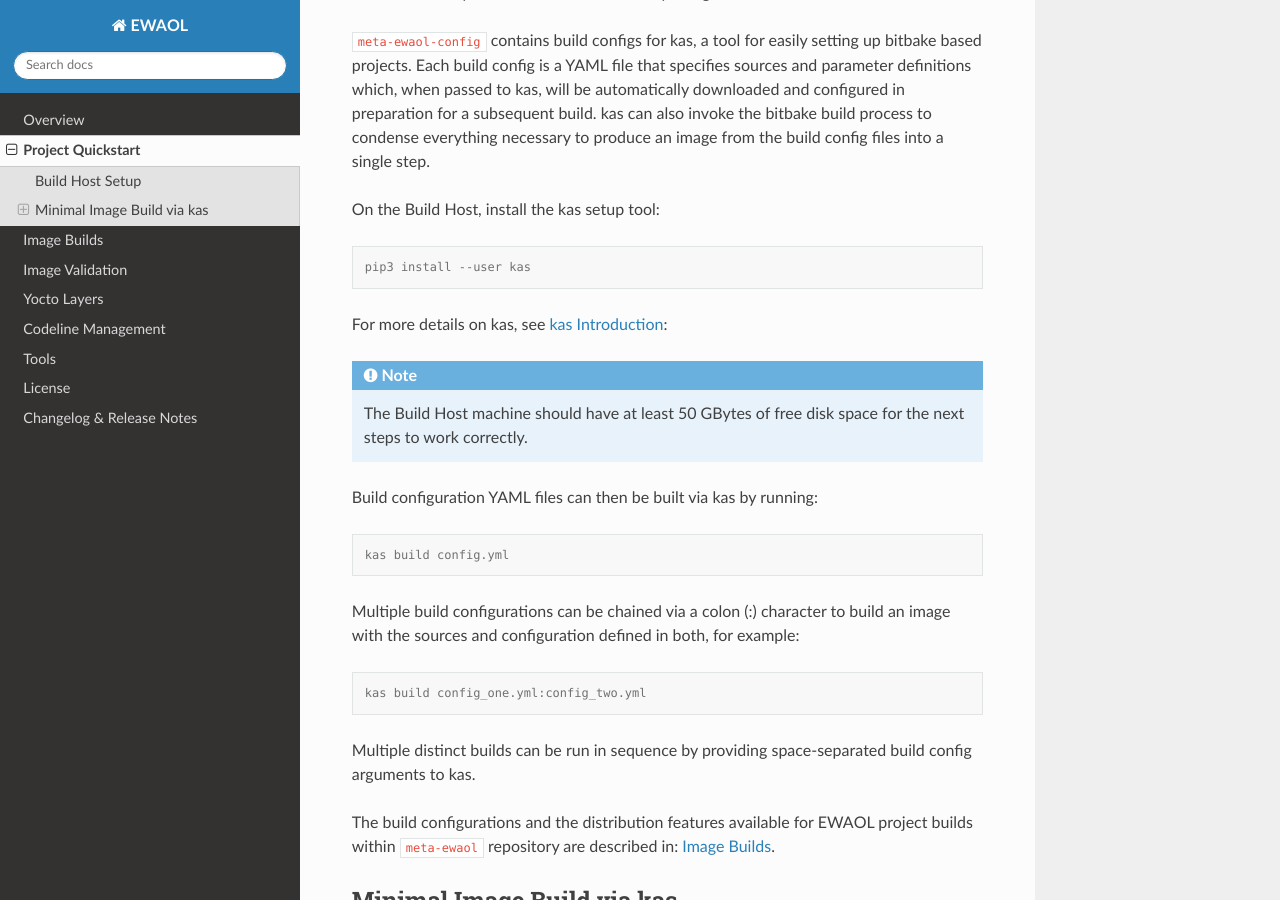
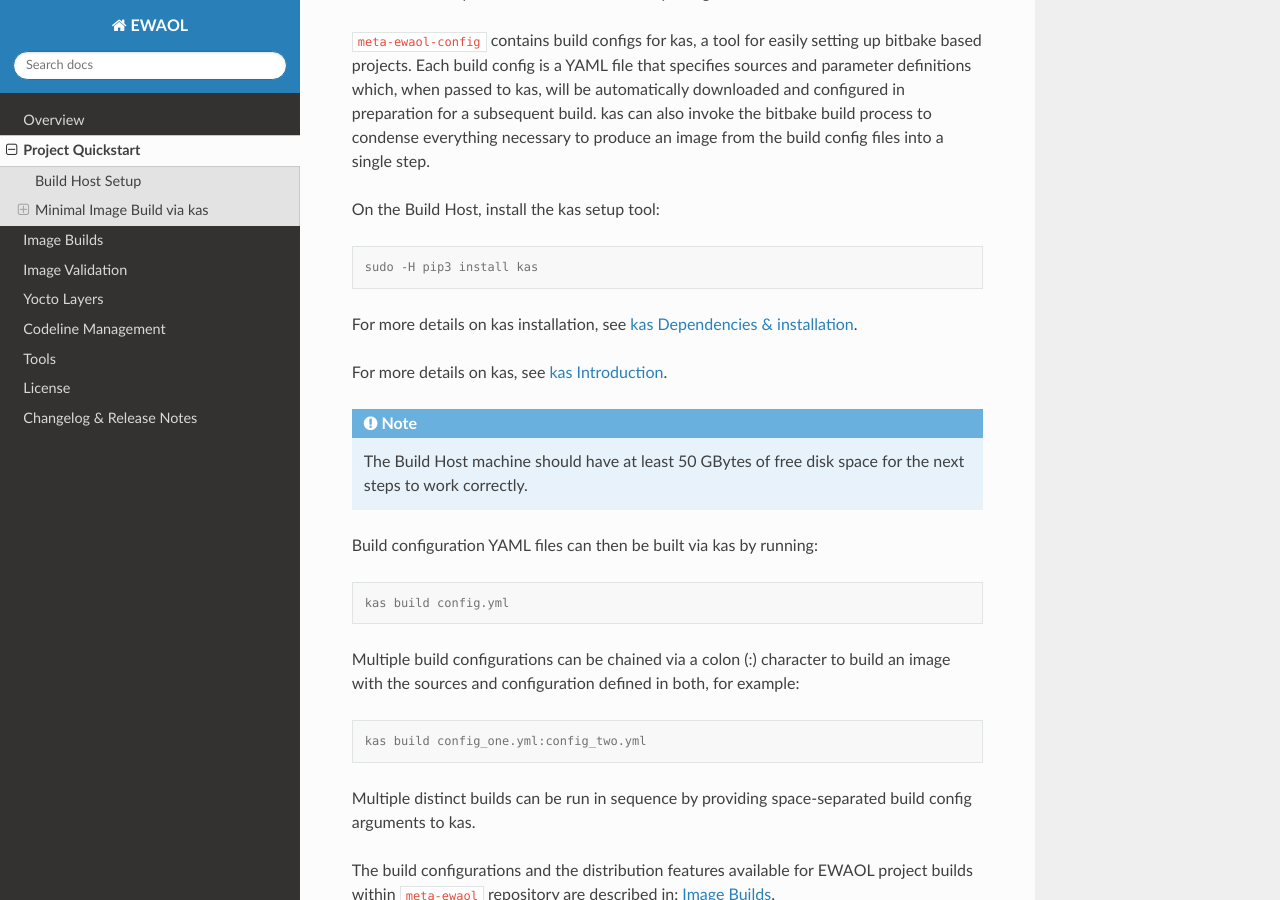
Before and after one commit to chaoge525/soafee_demo, a Sphinx documentation site: the page built from documentation/quickstart.rst, in a window 1280 px wide and 900 px high, scrolled down 331 px. Built offline with Sphinx 7.4.7 and the Read the Docs theme 2.0.0, drawn with Linux system fonts in a browser that asks for light colours.

Commit message:
doc: Update kas installation instructions
Issue-Id: SCM-3318
Signed-off-by: Diego Sueiro <diego.sueiro@arm.com>
Change-Id: I4237b8ab0c663b4e6ff1259769cd5d79f1ce6ce0

```diff
--- a/documentation/changelog.rst
+++ b/documentation/changelog.rst
@@ -23,6 +23,7 @@
   * Added link to SOAFEE URL
   * Refactored Layer Dependencies on README.md
   * Added Gitlab Pages integration via .gitlab-ci.yml
+  * Updated kas installation instructions
 
 Limitations
 ===========
--- a/documentation/quickstart.rst
+++ b/documentation/quickstart.rst
@@ -26,9 +26,13 @@
 
 .. code-block:: console
 
-    pip3 install --user kas
+    sudo -H pip3 install kas
 
-For more details on kas, see `kas Introduction`_:
+For more details on kas installation, see `kas Dependencies & installation`_.
+
+.. _kas Dependencies & installation: https://kas.readthedocs.io/en/latest/userguide.html#dependencies-installation
+
+For more details on kas, see `kas Introduction`_.
 
 .. _kas Introduction: https://kas.readthedocs.io/en/latest/intro.html
 
```
Also changed, not shown: 1 other file.
